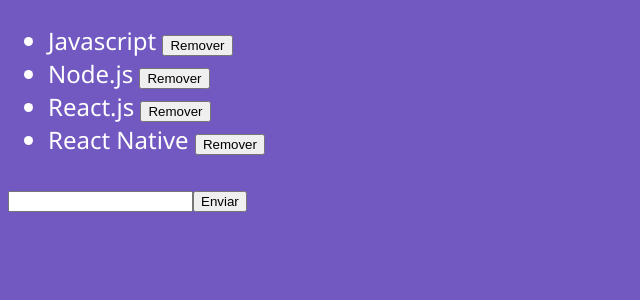
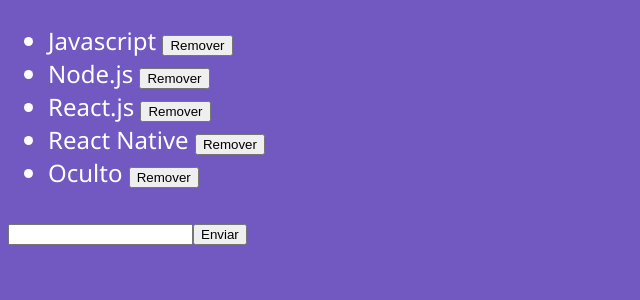
Before and after one commit to patrickmaciel/bootcamp-gostack-desafio-04, a React app: page / in a window 1280 px wide. Shown: the top 300 px of the page, without its empty margins (0-640 px from the left). Built offline with nearby package versions, Linux system fonts and the light colour scheme.

Commit message:
default props & proptypes

```diff
--- a/package.json
+++ b/package.json
@@ -21,6 +21,7 @@
     "webpack-dev-server": "^3.9.0"
   },
   "dependencies": {
+    "prop-types": "^15.7.2",
     "react": "^16.11.0",
     "react-dom": "^16.11.0"
   }
--- a/src/components/TechItem.js
+++ b/src/components/TechItem.js
@@ -1,4 +1,5 @@
 import React from 'react';
+import PropTypes from 'prop-types';
 
 function TechItem({ tech, onDelete }) {
   return (
@@ -9,4 +10,13 @@
   )
 }
 
+TechItem.defaultProps = {
+  tech: 'Oculto',
+};
+
+TechItem.propTypes = {
+  tech: PropTypes.string,
+  onDelete: PropTypes.func.isRequired,
+};
+
 export default TechItem;
--- a/src/components/TechList.js
+++ b/src/components/TechList.js
@@ -3,6 +3,10 @@
 import TechItem from './TechItem';
 
 class TechList extends Component {
+  // static defaultProps = {
+  //   tech: 'Padrão'
+  // };
+
   state = {
     newTech: '',
     techs: ['Javascript', 'Node.js', 'React.js', 'React Native']
@@ -36,6 +40,7 @@
                 tech={tech}
                 onDelete={() => this.handleDelete(tech)} />
             ))}
+            <TechItem />
           </ul>
 
           <input
```
Also changed, not shown: 1 other file (tests, documents, lock files or other folders).
